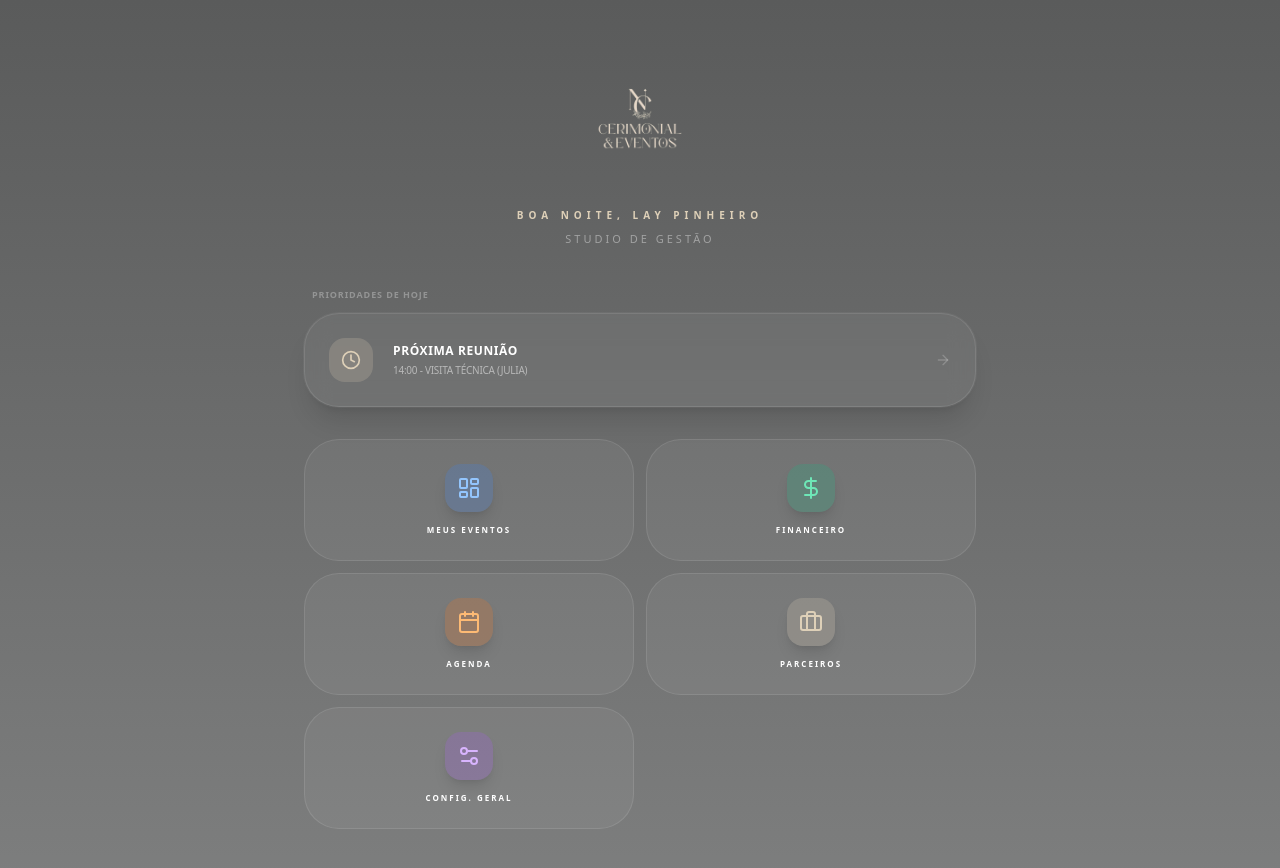
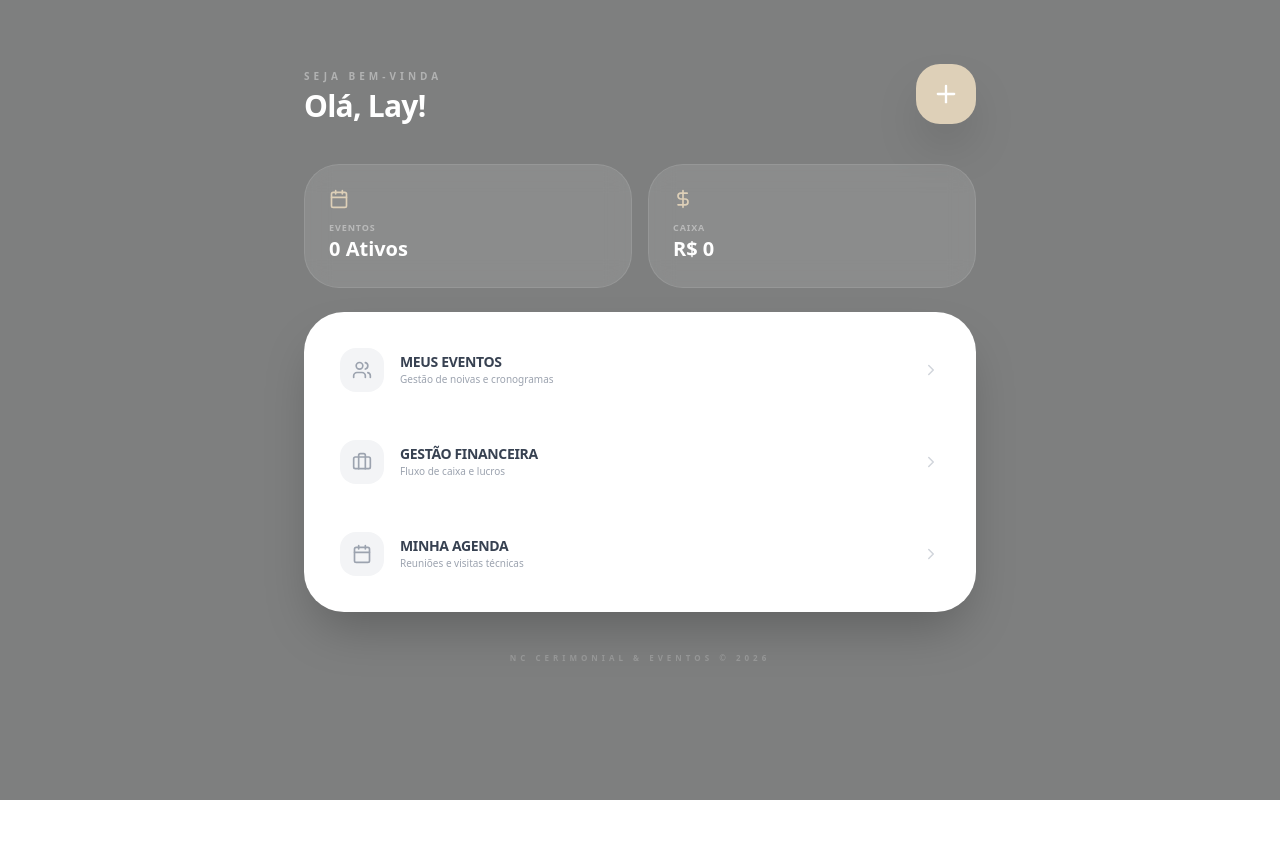
Before and after one commit to layssa20pinheiro-oss/app-checklist-v2, a Next.js app: page / in a window 1280 px wide. Shown: the top 868 px of the page. After the commit the page ends 800 px from the top, so only its background shows below. Built offline with nearby package versions, Linux system fonts and the light colour scheme; no server answers; the database is empty.

Commit message:
Update index.js

```diff
--- a/pages/index.js
+++ b/pages/index.js
@@ -1,84 +1,94 @@
 import { useRouter } from 'next/router';
 import { useState, useEffect } from 'react';
-import {
-  LayoutDashboard, Briefcase, Calendar,
-  Settings2, DollarSign, Bell, ArrowRight, Clock, MessageSquare
-} from 'lucide-react';
+import { createClient } from '@supabase/supabase-js';
+import { Plus, Users, Calendar, DollarSign, Briefcase, ChevronRight } from 'lucide-react';
 import Head from 'next/head';
 
-export default function HomeAdmin() {
+const supabase = createClient(
+  'https://rticfwqptlxkpgawpzwf.supabase.co',
+  'eyJhbGciOiJIUzI1NiIsInR5cCI6IkpXVCJ9.eyJpc3MiOiJzdXBhYmFzZSIsInJlZiI6InJ0aWNmd3FwdGx4a3BnYXdwendmIiwicm9sZSI6ImFub24iLCJpYXQiOjE3NzM4NDA2MTEsImV4cCI6MjA4OTQxNjYxMX0.vOmi-rKKxXuZ5SP7uZe81Cr0fKW_fWN4Hmuf90soijM'
+);
+
+export default function Dashboard() {
   const router = useRouter();
-  const [saudacao, setSaudacao] = useState('');
-  const [usuarioNome, setUsuarioNome] = useState('Lay Pinheiro');
+  const [resumo, setResumo] = useState({ eventos: 0, financeiro: 0 });
 
   useEffect(() => {
-    const hora = new Date().getHours();
-    if (hora >= 5 && hora < 12) setSaudacao('Bom dia');
-    else if (hora >= 12 && hora < 18) setSaudacao('Boa tarde');
-    else setSaudacao('Boa noite');
+    async function carregarResumo() {
+      const { count } = await supabase.from('eventos').select('*', { count: 'exact', head: true });
+      const { data: fin } = await supabase.from('financeiro_negocio').select('valor, tipo');
+
+      const saldo = fin?.reduce((acc, curr) =>
+        curr.tipo === 'receita' ? acc + Number(curr.valor) : acc - Number(curr.valor), 0) || 0;
+
+      setResumo({ eventos: count || 0, financeiro: saldo });
+    }
+    carregarResumo();
   }, []);
 
-  const modulos = [
-    { id: 1, titulo: 'Meus Eventos', icon: <LayoutDashboard size={24}/>, cor: 'bg-blue-500/20 text-blue-300', rota: '/eventos-lista' },
-    { id: 2, titulo: 'Financeiro', icon: <DollarSign size={24}/>, cor: 'bg-emerald-500/20 text-emerald-300', rota: '/financeiro' },
-    { id: 3, titulo: 'Agenda', icon: <Calendar size={24}/>, cor: 'bg-orange-500/20 text-orange-300', rota: '/agenda' },
-    { id: 4, titulo: 'Parceiros', icon: <Briefcase size={24}/>, cor: 'bg-[#ded0b8]/20 text-[#ded0b8]', rota: '/catalogo-fornecedores' },
-    { id: 5, titulo: 'Config. Geral', icon: <Settings2 size={24}/>, cor: 'bg-purple-500/20 text-purple-300', rota: '/config-global' },
-  ];
+  return (
+    <div className="min-h-screen bg-[#7e7f7f] font-sans pb-10 px-6">
+      <Head><title>Studio NC | Gestão de Luxo</title></Head>
 
-  return (
-    // Sugestão de fundo: um gradiente sutil para mais elegância
-    <div className="min-h-screen bg-gradient-to-b from-[#5a5b5b] to-[#7e7f7f] font-sans pb-10 px-6">
-      <Head><title>Studio de Gestão | NC</title></Head>
-
-      {/* HEADER: LOGO AUMENTADA E SAUDAÇÃO */}
-      <div className="pt-16 pb-10 text-center max-w-2xl mx-auto">
-        <img
-          src="/logo_nc_transparente.png"
-          alt="NC Cerimonial"
-          className="h-28 mx-auto mb-8 object-contain" // Logo aumentada
-        />
-        <p className="text-[#ded0b8] text-[10px] uppercase font-bold tracking-[5px] mb-2">
-          {saudacao}, {usuarioNome}
-        </p>
-        <h1 className="text-white/40 text-[11px] font-light uppercase tracking-[3px]">Studio de Gestão</h1>
+      {/* HEADER COM SAUDAÇÃO */}
+      <div className="pt-16 pb-10 max-w-2xl mx-auto flex justify-between items-end">
+        <div>
+          <p className="text-white/40 text-[10px] uppercase font-bold tracking-[4px] mb-1">Seja bem-vinda</p>
+          <h1 className="text-white text-3xl font-bold tracking-tight">Olá, Lay!</h1>
+        </div>
+        <button
+          onClick={() => router.push('/eventos-novo')}
+          className="p-4 bg-[#ded0b8] rounded-[24px] text-white shadow-2xl active:scale-95 transition-all"
+        >
+          <Plus size={28} />
+        </button>
       </div>
 
-      <div className="max-w-2xl mx-auto space-y-8">
+      <div className="max-w-2xl mx-auto space-y-6">
 
-        {/* SEÇÃO: PRIORIDADES (COMPROMISSOS) */}
-        <div className="space-y-3">
-          <h2 className="text-[9px] font-bold uppercase tracking-widest text-white/30 px-2">Prioridades de Hoje</h2>
-
-                   {/* Próximo Compromisso (MANTIDO LARGO) */}
-          <div className="bg-white/5 backdrop-blur-md border border-white/10 rounded-[35px] p-6 flex items-center gap-5 shadow-xl ring-1 ring-white/5">
-            <div className="p-3 bg-[#ded0b8]/20 text-[#ded0b8] rounded-2xl">
-              <Clock size={20} />
-            </div>
-            <div className="flex-1">
-              <h3 className="text-white text-xs font-bold uppercase tracking-wider">Próxima Reunião</h3>
-              <p className="text-[10px] text-white/50 mt-1 uppercase tracking-tight">14:00 - Visita Técnica (Julia)</p>
-            </div>
-            <ArrowRight size={16} className="text-white/20" />
+        {/* CARDS DE RESUMO RÁPIDO */}
+        <div className="grid grid-cols-2 gap-4">
+          <div className="bg-white/10 backdrop-blur-md p-6 rounded-[35px] border border-white/10">
+            <Calendar className="text-[#ded0b8] mb-3" size={20} />
+            <p className="text-white/40 text-[9px] font-bold uppercase tracking-widest">Eventos</p>
+            <h3 className="text-white text-xl font-bold">{resumo.eventos} Ativos</h3>
+          </div>
+          <div className="bg-white/10 backdrop-blur-md p-6 rounded-[35px] border border-white/10">
+            <DollarSign className="text-[#ded0b8] mb-3" size={20} />
+            <p className="text-white/40 text-[9px] font-bold uppercase tracking-widest">Caixa</p>
+            <h3 className="text-white text-xl font-bold">R$ {resumo.financeiro.toLocaleString('pt-BR')}</h3>
           </div>
         </div>
 
-        {/* MENU PRINCIPAL: BOTÕES LADO A LADO */}
-        <div className="grid grid-cols-2 gap-3 pb-10">
-          {modulos.map(item => (
+        {/* MENU DE NAVEGAÇÃO PRINCIPAL */}
+        <div className="bg-white rounded-[40px] p-4 shadow-2xl space-y-2">
+          {[
+            { label: 'Meus Eventos', sub: 'Gestão de noivas e cronogramas', rota: '/eventos-lista', icon: <Users size={20}/> },
+            { label: 'Gestão Financeira', sub: 'Fluxo de caixa e lucros', rota: '/financeiro', icon: <Briefcase size={20}/> },
+            { label: 'Minha Agenda', sub: 'Reuniões e visitas técnicas', rota: '/agenda', icon: <Calendar size={20}/> }
+          ].map((item, idx) => (
             <button
-              key={item.id}
+              key={idx}
               onClick={() => router.push(item.rota)}
-              className="group bg-white/5 border border-white/10 p-6 rounded-[35px] flex flex-col items-center justify-center gap-3 hover:bg-white/10 transition-all active:scale-[0.95]"
+              className="w-full flex items-center justify-between p-5 hover:bg-gray-50 rounded-[30px] transition-colors group"
             >
-              <div className={`w-12 h-12 rounded-2xl flex items-center justify-center shadow-lg transition-transform group-hover:scale-110 ${item.cor}`}>
-                {item.icon}
+              <div className="flex items-center gap-4">
+                <div className="p-3 bg-gray-100 rounded-2xl text-gray-400 group-hover:bg-[#ded0b8]/10 group-hover:text-[#ded0b8] transition-all">
+                  {item.icon}
+                </div>
+                <div className="text-left">
+                  <h4 className="text-sm font-bold text-gray-700 uppercase tracking-tight">{item.label}</h4>
+                  <p className="text-[10px] text-gray-400 font-medium">{item.sub}</p>
+                </div>
               </div>
-              <h3 className="text-white font-bold text-[8px] uppercase tracking-[2px] text-center">
-                {item.titulo}
-              </h3>
+              <ChevronRight size={18} className="text-gray-300" />
             </button>
           ))}
+        </div>
+
+        {/* LEMBRETE DE CONTROLADORIA */}
+        <div className="text-center pt-4">
+            <p className="text-white/20 text-[8px] font-bold uppercase tracking-[4px]">NC Cerimonial & Eventos © 2026</p>
         </div>
       </div>
     </div>
```
